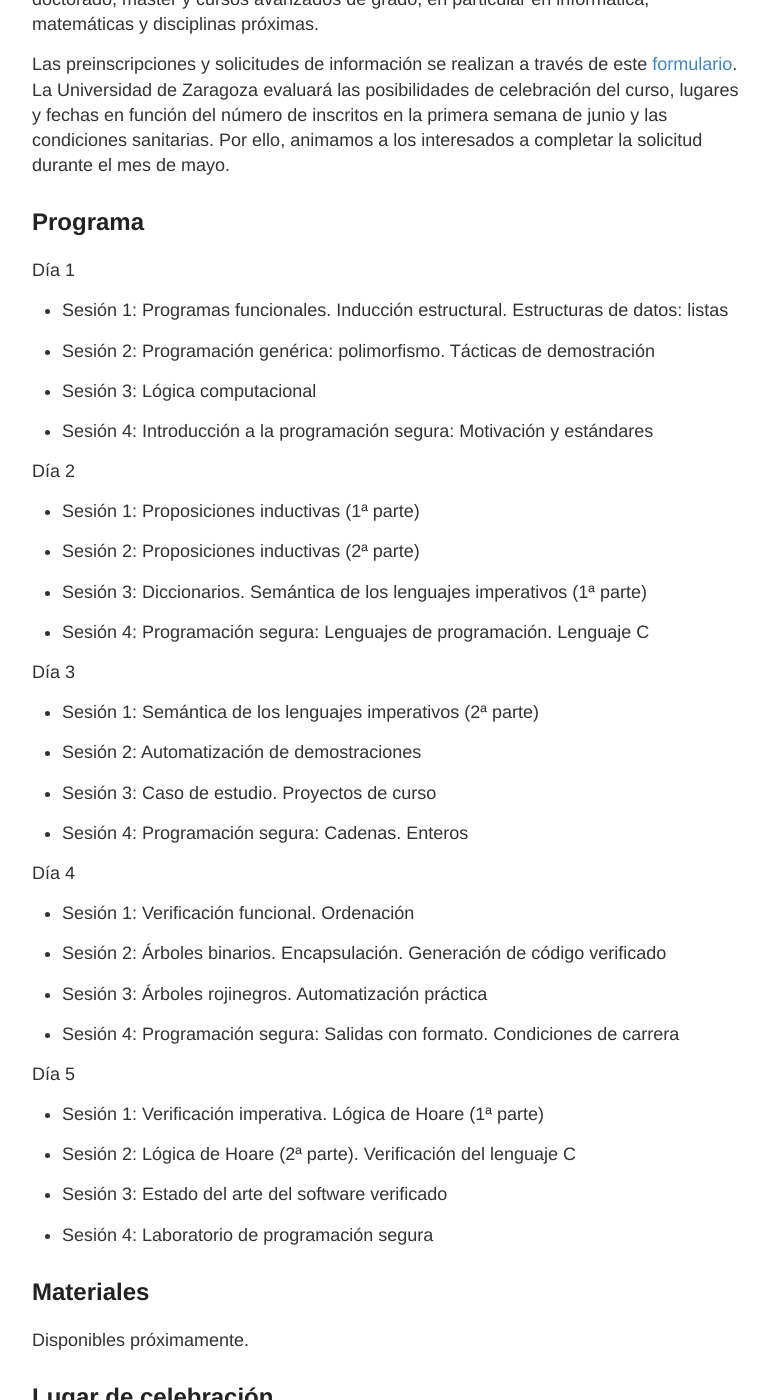
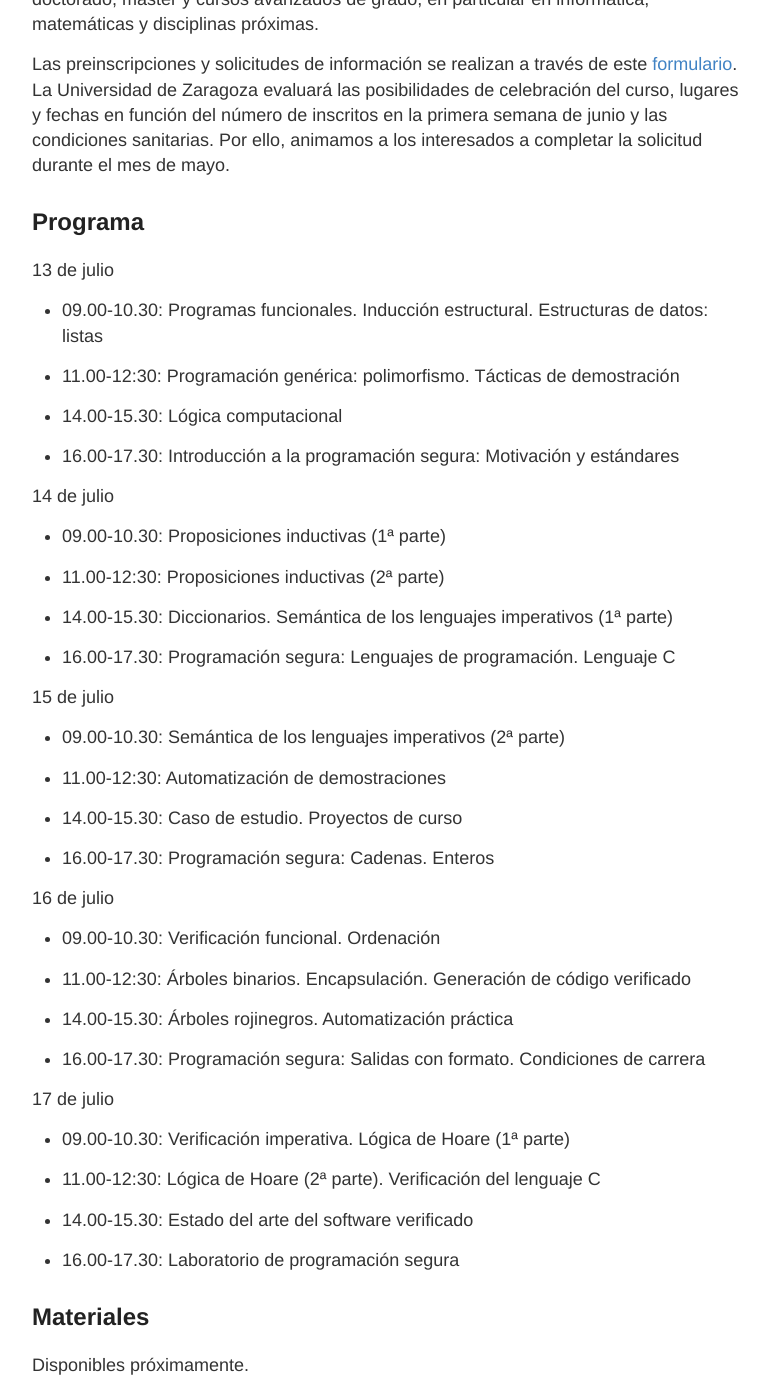
Before and after one commit to robblanco/robblanco.github.io, a Jekyll site: the page built from unizar2020.md, in a window 1280 px wide and 1400 px high, scrolled down 1788 px. Shown: the whole window, without its empty margins (248-1017 px from the left). Built offline with Jekyll 4.4.1, drawn with Linux system fonts in a browser that asks for light colours; some of the changed text lies outside the part shown.

Commit message:
Concrete schedule

```diff
--- a/unizar2020.md
+++ b/unizar2020.md
@@ -8,8 +8,8 @@ Te damos la bienvenida a la página web del curso *Fundamentos del software:
 introducción a la programación verificada*.
 
 Puedes consultar la descripción del curso en
-[la web de los cursos de verano](https://cursosextraordinarios.unizar.es/curso/2020/fundamentos-del-software-introduccion-la-programacion-verificada) y preinscribirte hasta el 31 de mayo rellenando el
-[formulario de inscripción](https://cursosextraordinarios.unizar.es/formulario-inscripcion).
+[la web de los cursos de verano](https://cursosextraordinarios.unizar.es/curso/2020/fundamentos-del-software-introduccion-la-programacion-verificada) y preinscribirte hasta el 31 de mayo rellenando
+[el formulario de inscripción](https://cursosextraordinarios.unizar.es/formulario-inscripcion).
 
 Ante cualquier pregunta, no dudes en contactar con los directores del curso.
 
@@ -75,55 +75,55 @@ completar la solicitud durante el mes de mayo.
 
 ## Programa
 
-Día 1
+13 de julio
 
- * Sesión 1: Programas funcionales. Inducción estructural. Estructuras de datos: listas
+ * 09.00-10.30: Programas funcionales. Inducción estructural. Estructuras de datos: listas
 
- * Sesión 2: Programación genérica: polimorfismo. Tácticas de demostración
+ * 11.00-12:30: Programación genérica: polimorfismo. Tácticas de demostración
 
- * Sesión 3: Lógica computacional
+ * 14.00-15.30: Lógica computacional
 
- * Sesión 4: Introducción a la programación segura: Motivación y estándares
+ * 16.00-17.30: Introducción a la programación segura: Motivación y estándares
 
-Día 2
+14 de julio
 
- * Sesión 1: Proposiciones inductivas (1ª parte)
+ * 09.00-10.30: Proposiciones inductivas (1ª parte)
 
- * Sesión 2: Proposiciones inductivas (2ª parte)
+ * 11.00-12:30: Proposiciones inductivas (2ª parte)
 
- * Sesión 3: Diccionarios. Semántica de los lenguajes imperativos (1ª parte)
+ * 14.00-15.30: Diccionarios. Semántica de los lenguajes imperativos (1ª parte)
 
- * Sesión 4: Programación segura: Lenguajes de programación. Lenguaje C
+ * 16.00-17.30: Programación segura: Lenguajes de programación. Lenguaje C
 
-Día 3
+15 de julio
 
- * Sesión 1: Semántica de los lenguajes imperativos (2ª parte)
+ * 09.00-10.30: Semántica de los lenguajes imperativos (2ª parte)
 
- * Sesión 2: Automatización de demostraciones
+ * 11.00-12:30: Automatización de demostraciones
 
- * Sesión 3: Caso de estudio. Proyectos de curso
+ * 14.00-15.30: Caso de estudio. Proyectos de curso
 
- * Sesión 4: Programación segura: Cadenas. Enteros
+ * 16.00-17.30: Programación segura: Cadenas. Enteros
 
-Día 4
+16 de julio
 
- * Sesión 1: Verificación funcional. Ordenación
+ * 09.00-10.30: Verificación funcional. Ordenación
 
- * Sesión 2: Árboles binarios. Encapsulación. Generación de código verificado
+ * 11.00-12:30: Árboles binarios. Encapsulación. Generación de código verificado
 
- * Sesión 3: Árboles rojinegros. Automatización práctica
+ * 14.00-15.30: Árboles rojinegros. Automatización práctica
 
- * Sesión 4: Programación segura: Salidas con formato. Condiciones de carrera
+ * 16.00-17.30: Programación segura: Salidas con formato. Condiciones de carrera
 
-Día 5
+17 de julio
 
- * Sesión 1: Verificación imperativa. Lógica de Hoare (1ª parte)
+ * 09.00-10.30: Verificación imperativa. Lógica de Hoare (1ª parte)
 
- * Sesión 2: Lógica de Hoare (2ª parte). Verificación del lenguaje C
+ * 11.00-12:30: Lógica de Hoare (2ª parte). Verificación del lenguaje C
 
- * Sesión 3: Estado del arte del software verificado
+ * 14.00-15.30: Estado del arte del software verificado
 
- * Sesión 4: Laboratorio de programación segura
+ * 16.00-17.30: Laboratorio de programación segura
 
 ## Materiales
 
```
